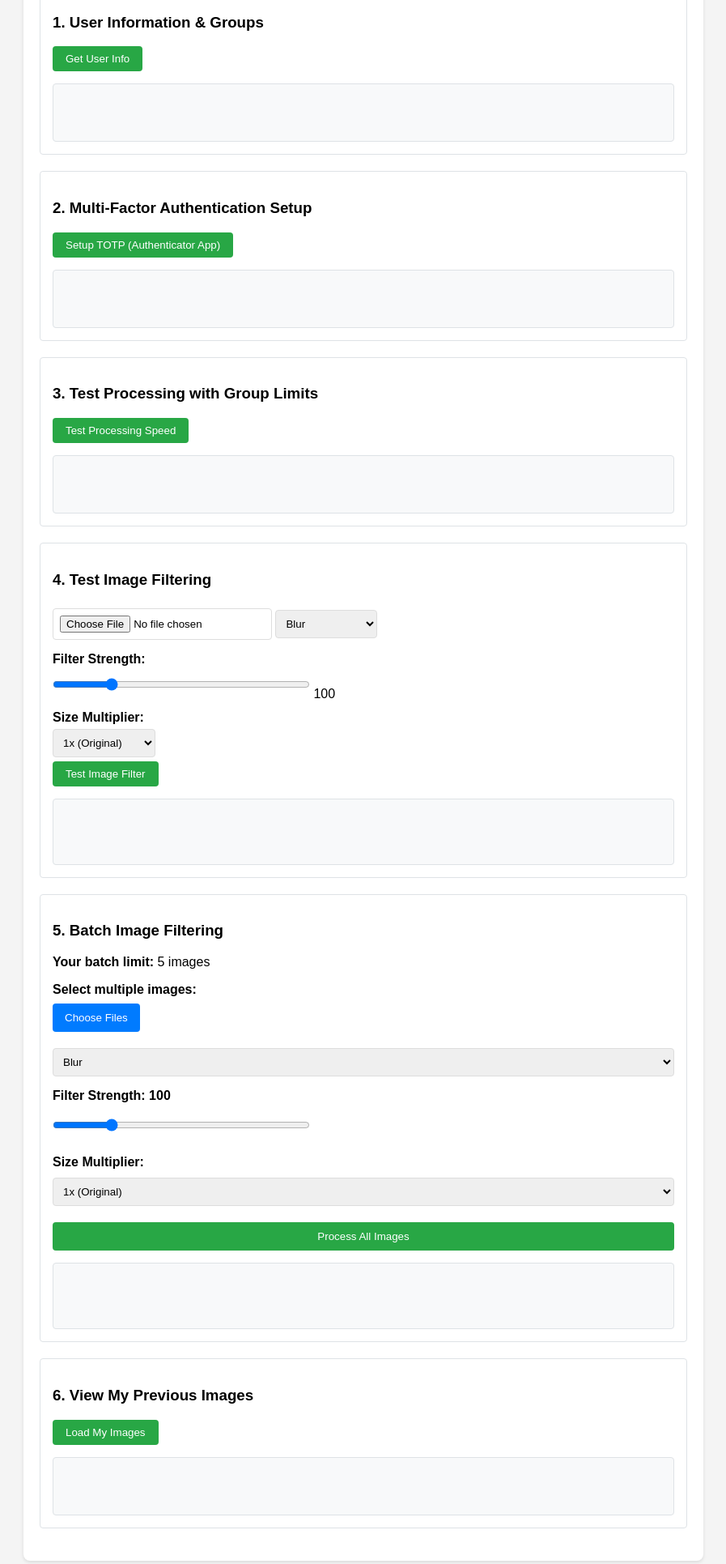
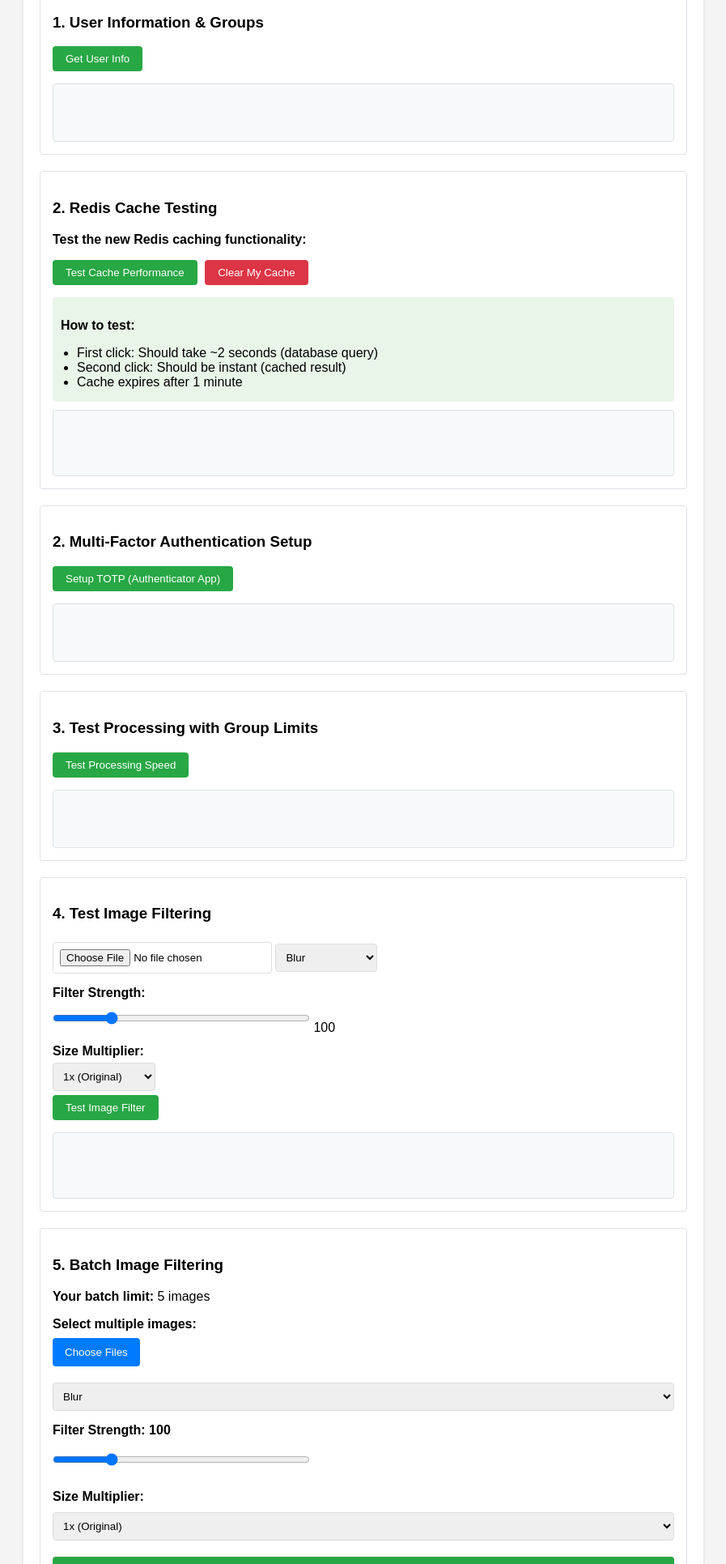
Before and after one commit to Herman-VZ/432asses2, a Flask app: page / in a window 1280 px wide. Shown: the part 358-2289 px from the top of the page at 81% size, without its empty margins (191-1088 px from the left). Run offline with Flask 3, Linux system fonts and the light colour scheme; the visitor is signed in with stand-in values (Sample User, id 1); parts of the project's set-up code (start-up, migrations or seed data) failed here and were passed over.

Commit message:
Add files via upload

```diff
--- a/432asses2-main/templates/index.html
+++ b/432asses2-main/templates/index.html
@@ -168,6 +168,27 @@
                 <h3>1. User Information & Groups</h3>
                 <button onclick="testEndpoint('/api/auth/userinfo', 'GET')">Get User Info</button>
                 <div class="result" id="result-userinfo"></div>
+            </div>
+
+            <!-- Add this section after the "User Information & Groups" section -->
+            <div class="endpoint">
+                <h3>2. Redis Cache Testing</h3>
+                <p><strong>Test the new Redis caching functionality:</strong></p>
+                <button onclick="testCacheEndpoint()">Test Cache Performance</button>
+                <button onclick="clearCache()" style="background: #dc3545;">Clear My Cache</button>
+
+                <div class="cache-info" style="background: #e8f5e8; padding: 10px; border-radius: 4px; margin: 10px 0;">
+                    <p><strong>How to test:</strong></p>
+                    <ul style="margin: 5px 0; padding-left: 20px;">
+                        <li>First click: Should take ~2 seconds (database query)</li>
+                        <li>Second click: Should be instant (cached result)</li>
+                        <li>Cache expires after 1 minute</li>
+                    </ul>
+                </div>
+
+                <div class="result" id="result-cache">
+                    <div id="cache-performance"></div>
+                </div>
             </div>
 
             <!-- MFA Setup Section -->
@@ -811,6 +832,7 @@
             document.body.removeChild(link);
         }
 
+
         function loadMyImages() {
             const resultDiv = document.getElementById('result-my-images');
             resultDiv.innerHTML = 'Loading...';
@@ -878,6 +900,107 @@
                 console.error('Full error:', error);
             });
         }
+
+        // Cache Testing Functions
+        let lastCacheTestTime = null;
+
+        function testCacheEndpoint() {
+            const resultDiv = document.getElementById('result-cache');
+            const performanceDiv = document.getElementById('cache-performance');
+            const startTime = Date.now();
+
+            resultDiv.innerHTML = 'Testing cache endpoint...';
+
+            const token = '{{ token }}';
+
+            fetch('/api/cache-test', {
+                method: 'GET',
+                headers: {
+                    'Authorization': `Bearer ${token}`,
+                    'Content-Type': 'application/json'
+                }
+            })
+            .then(response => response.json())
+            .then(data => {
+                const endTime = Date.now();
+                const responseTime = endTime - startTime;
+
+                // Calculate performance improvement
+                let performanceMsg = '';
+                if (lastCacheTestTime) {
+                    const improvement = ((lastCacheTestTime - responseTime) / lastCacheTestTime * 100).toFixed(1);
+                    performanceMsg = `<br><strong>Performance:</strong> ${responseTime}ms (${improvement}% faster than previous)`;
+                }
+                lastCacheTestTime = responseTime;
+
+                resultDiv.innerHTML = `
+                    <div style="background: ${data.source === 'cache' ? '#d4edda' : '#fff3cd'}; padding: 10px; border-radius: 4px;">
+                        <strong>Response Time:</strong> ${responseTime}ms<br>
+                        <strong>Source:</strong> ${data.source}<br>
+                        <strong>Data:</strong> ${JSON.stringify(data.data, null, 2)}
+                        ${performanceMsg}
+                    </div>
+                `;
+
+                // Update performance history
+                updatePerformanceHistory(responseTime, data.source);
+            })
+            .catch(error => {
+                resultDiv.innerHTML = `Error: ${error}`;
+            });
+        }
+
+        function clearCache() {
+            const resultDiv = document.getElementById('result-cache');
+            resultDiv.innerHTML = 'Clearing cache...';
+
+            const token = '{{ token }}';
+            const currentUser = '{{ current_user }}';
+
+            // This would need a backend endpoint to clear cache
+            // For now, we'll just reset the performance tracking
+            lastCacheTestTime = null;
+
+            // Simulate cache clear by making a new request that will bypass cache
+            resultDiv.innerHTML = 'Cache cleared locally. Next test will hit the database.';
+
+            // Add a visual indicator
+            setTimeout(() => {
+                const indicator = document.createElement('div');
+                indicator.style.background = '#17a2b8';
+                indicator.style.color = 'white';
+                indicator.style.padding = '5px';
+                indicator.style.marginTop = '10px';
+                indicator.style.borderRadius = '4px';
+                indicator.textContent = '✅ Cache cleared. Next call will be slow.';
+                resultDiv.appendChild(indicator);
+            }, 500);
+        }
+
+        function updatePerformanceHistory(responseTime, source) {
+            const performanceDiv = document.getElementById('cache-performance');
+            if (!performanceDiv.innerHTML) {
+                performanceDiv.innerHTML = '<h4>Performance History:</h4><ul id="performance-list"></ul>';
+            }
+
+            const list = document.getElementById('performance-list') || performanceDiv.querySelector('ul');
+            const listItem = document.createElement('li');
+
+            const time = new Date().toLocaleTimeString();
+            const sourceIcon = source === 'cache' ? '⚡' : '🐌';
+
+            listItem.innerHTML = `${sourceIcon} ${time}: ${responseTime}ms (${source})`;
+            list.appendChild(listItem);
+
+            // Keep only last 5 entries
+            const items = list.getElementsByTagName('li');
+            if (items.length > 5) {
+                list.removeChild(items[0]);
+            }
+        }
+
+
+
     </script>
     <script src="https://cdnjs.cloudflare.com/ajax/libs/qrcodejs/1.0.0/qrcode.min.js"></script>
 </body>
```
